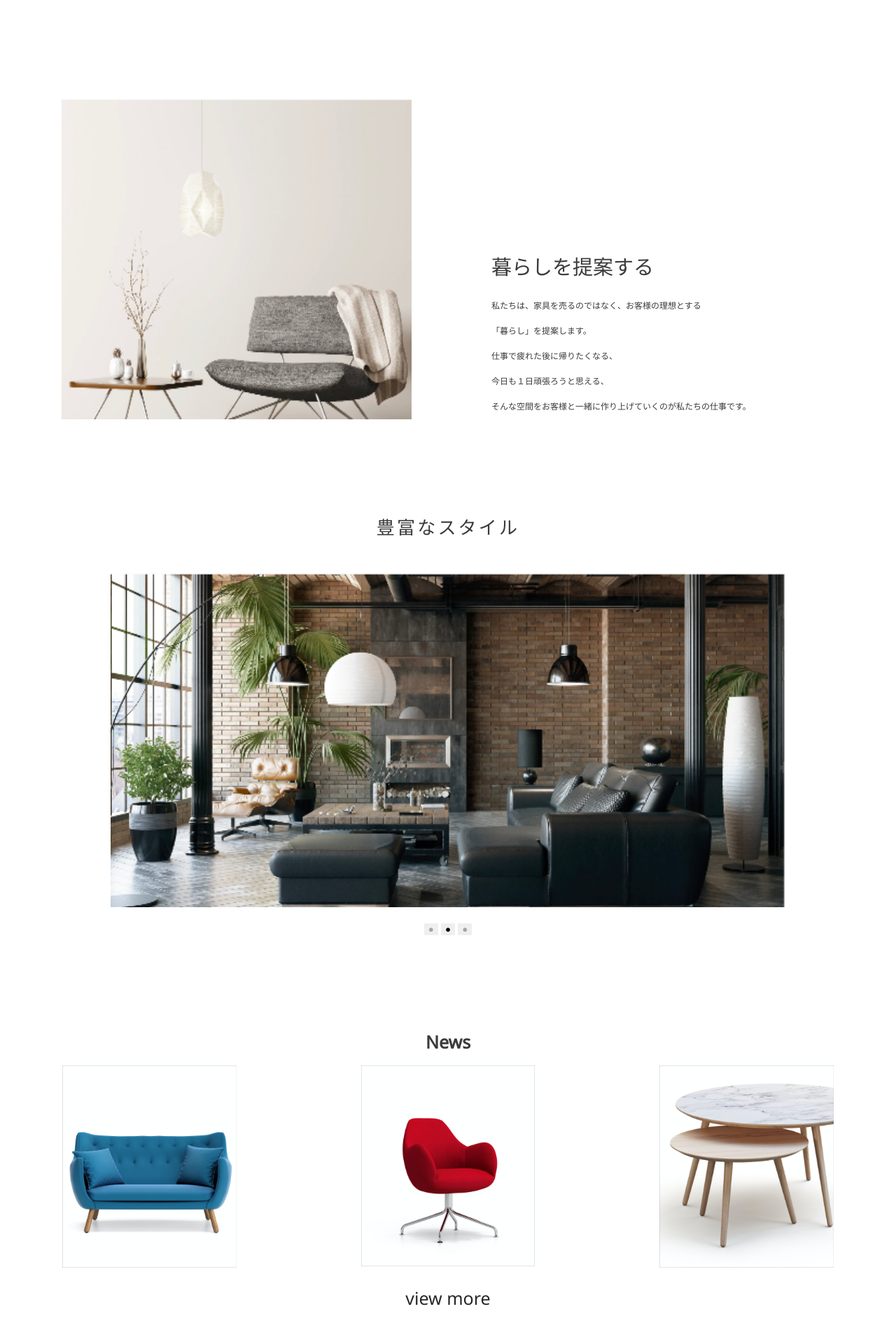
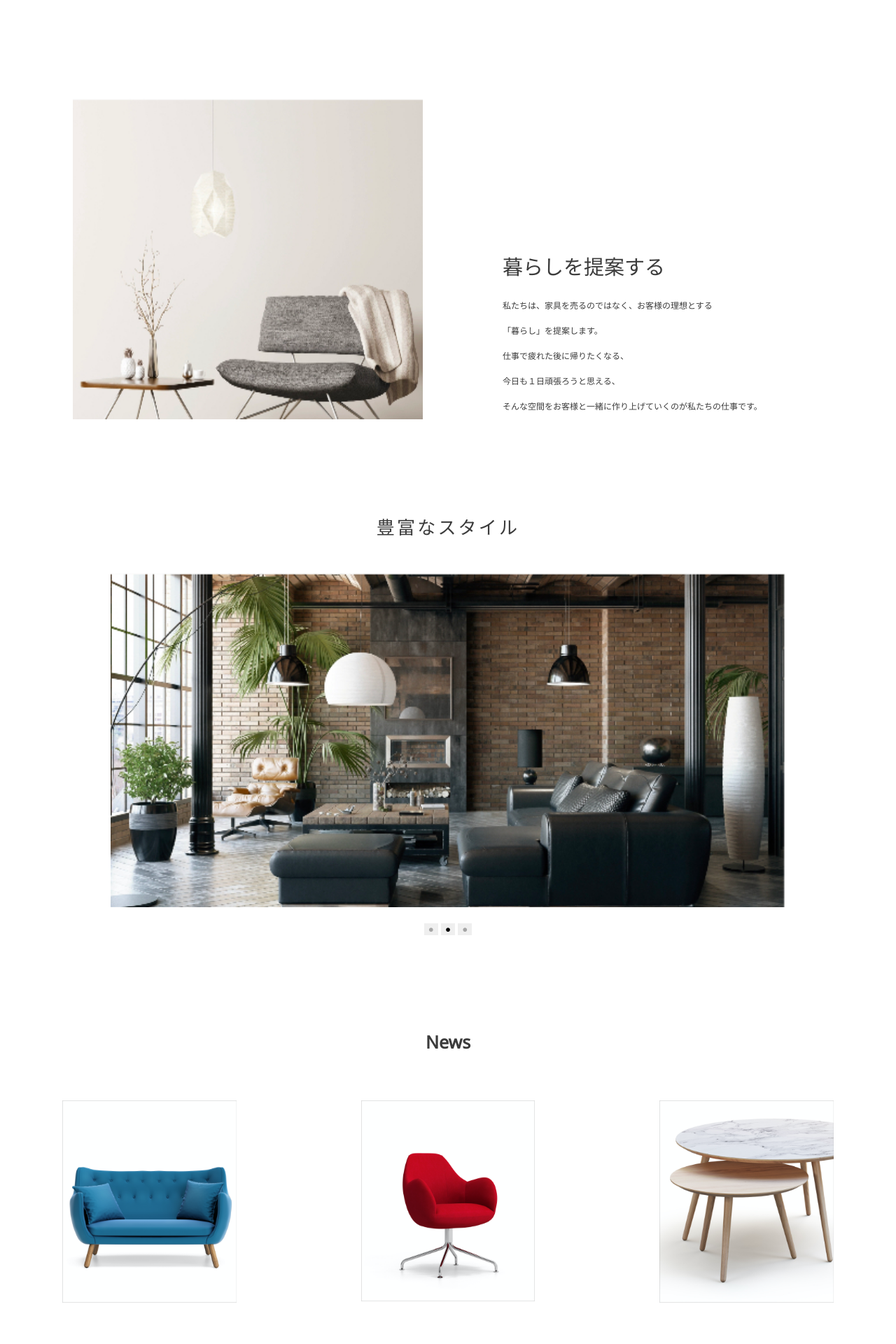
Before and after one commit to lsk4f5/furniture-site, a PHP site: page / in a window 1280 px wide. Shown: the part 808-2728 px from the top of the page at 70% size. Run offline with PHP 8.4, Linux system fonts and the light colour scheme.

Commit message:
追加のコミット

```diff
--- a/stylesheet.css
+++ b/stylesheet.css
@@ -73,7 +73,8 @@
   }
 
   .copy-container {
-    width: 100%;
+    width: 1248px;
+    margin: 0 auto;
     box-sizing: border-box;
     color: #3b3b3b;
     background-image: url("img/main-pc.jpeg");
@@ -140,7 +141,7 @@
     width: 275.77px;
     height: 319.52px;
     position: relative;
-    margin: 0 89px 0 89px;
+    margin: 50px 89px 39px 89px;
   }
 
   .container img {
```
